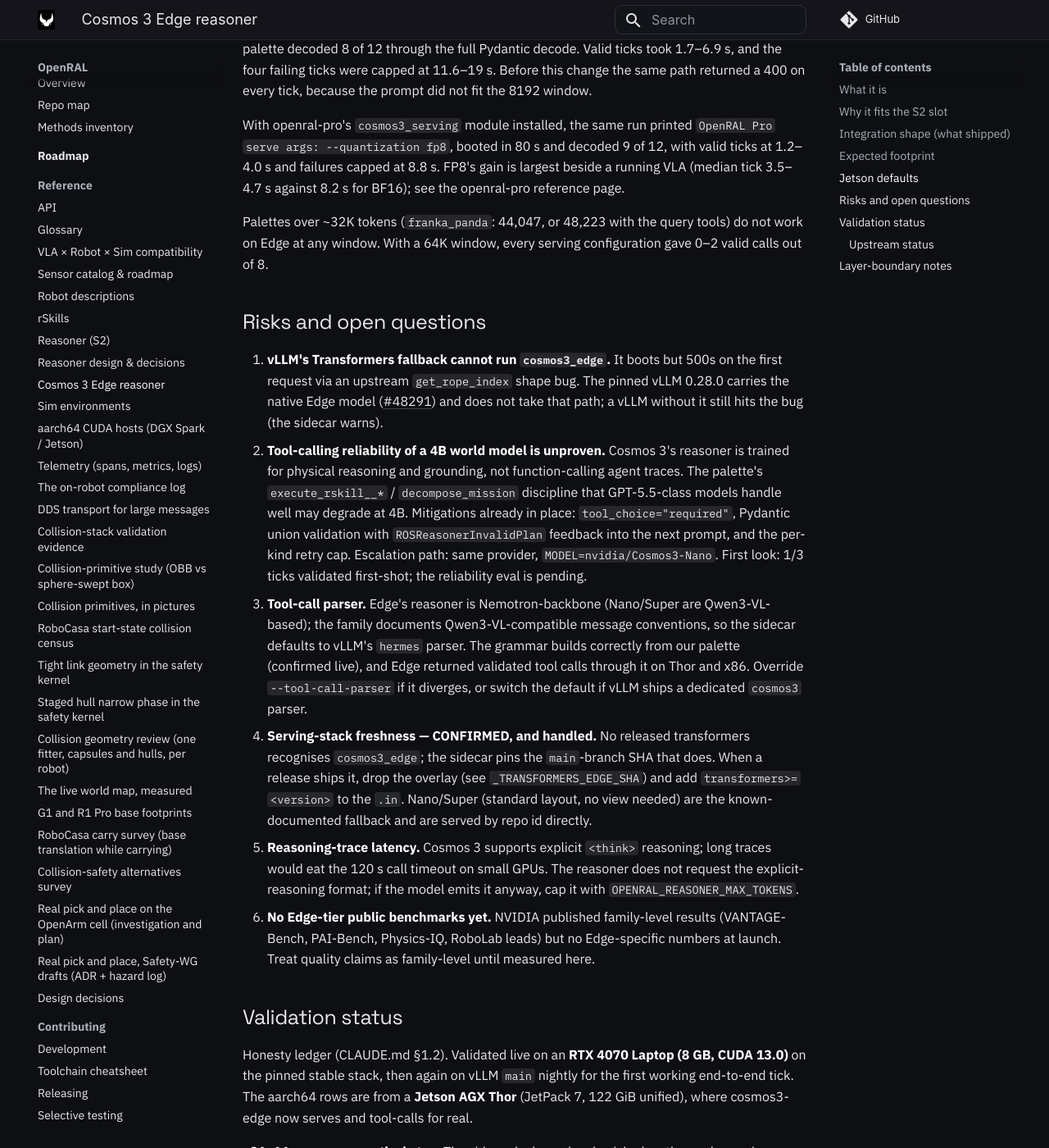
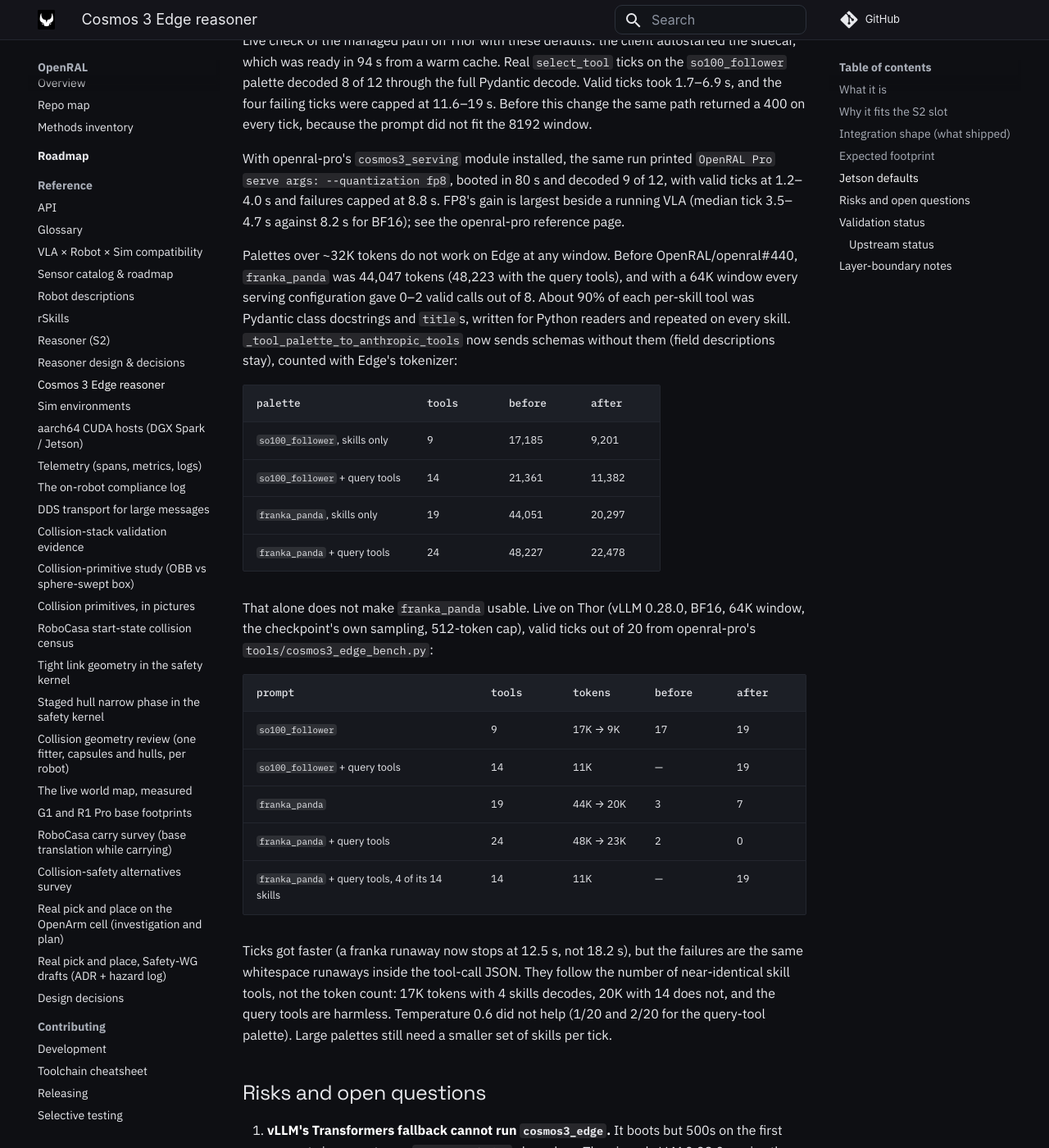
Before and after one commit to OpenRAL/openral, an MkDocs documentation site: the page built from docs/reference/cosmos3-edge-reasoner.md, in a window 1280 px wide and 1400 px high, scrolled down 3866 px. Shown: the whole window at 82% size. Built offline with MkDocs 1.6.1 and Material for MkDocs 9.7.7, drawn with Linux system fonts in a browser that asks for light colours; comment, search, counter and statistics services are not loaded; some of the changed text lies outside the part shown.

Commit message:
fix(reasoner): send tool schemas without Pydantic docstrings and titles (#495)
Every per-skill tool carried ExecuteRskillTool's class docstring, the
GraspTargetRef/PlaceTargetRef docstrings in $defs, and a title on every
node: ~9.4K characters per skill, repeated 14 times on franka_panda. That
is developer prose (Attributes:, Example:, design-note references); the
tool description and field descriptions are the LLM-facing text.
_llm_schema strips both at the one renderer every provider uses.

Cosmos3-Edge tokens (franka_panda + query tools): 48,227 -> 22,478;
so100_follower: 17,185 -> 9,201. Live on Thor, valid ticks of 20:
so100 17 -> 19, franka 3 -> 7, franka + query tools 2 -> 0. Franka still
fails: the runaways follow the number of skill tools, not tokens (4 of
its 14 skills with every query tool: 19/20). Refs #440.

Signed-off-by: Adrian <adrianllopart@gmail.com>
Co-authored-by: Claude Opus 5.5 <noreply@anthropic.com>

```diff
--- a/docs/reference/cosmos3-edge-reasoner.md
+++ b/docs/reference/cosmos3-edge-reasoner.md
@@ -119,7 +119,7 @@ beside a π0.5 VLA, is in openral-pro `docs/reference/cosmos3-edge-jetson.md`.
 |---|---|---|---|
 | `--gpu-memory-utilization` | 0.90 | 0.15 | On unified memory this is a fraction of the whole board, checked as free at start-up. 0.90 asks a Thor for 110 GiB and refuses to boot next to a resident VLA (`Free memory on device cuda:0 (86.63/122.82 GiB) on startup is less than desired`). |
 | `--kv-cache-memory-bytes` | unset | `4G` | Sizes the KV cache directly (37,440 BF16 tokens), so the utilization above only gates start-up. |
-| `--max-model-len` | 8192 | 32768 | Real palettes are 17K+ tokens (`so100_follower` 17,181; with the read-only query tools 21,357). |
+| `--max-model-len` | 8192 | 32768 | Real palettes are 9–23K tokens (`so100_follower` 9,201; `franka_panda` with the read-only query tools 22,478). Before OpenRAL/openral#440 they were 17–48K. |
 | `--enforce-eager` | on | off | Eager mode exists for 8 GB of VRAM. On Thor, CUDA graphs cost nothing in boot time once the compile cache is warm. On Orin, BF16 with CUDA graphs ran a warm tick in 3.7 s. |
 
 Weights stay BF16. Quantized serving is OpenRAL Pro's: the sidecar appends
@@ -148,9 +148,39 @@ With openral-pro's `cosmos3_serving` module installed, the same run printed
 is largest beside a running VLA (median tick 3.5–4.7 s against 8.2 s for
 BF16); see the openral-pro reference page.
 
-Palettes over ~32K tokens (`franka_panda`: 44,047, or 48,223 with the query
-tools) do not work on Edge at any window. With a 64K window, every serving
-configuration gave 0–2 valid calls out of 8.
+Palettes over ~32K tokens do not work on Edge at any window. Before
+OpenRAL/openral#440, `franka_panda` was 44,047 tokens (48,223 with the query
+tools), and with a 64K window every serving configuration gave 0–2 valid calls
+out of 8. About 90% of each per-skill tool was Pydantic class docstrings and
+`title`s, written for Python readers and repeated on every skill.
+`_tool_palette_to_anthropic_tools` now sends schemas without them (field
+descriptions stay), counted with Edge's tokenizer:
+
+| palette | tools | before | after |
+|---|---|---|---|
+| `so100_follower`, skills only | 9 | 17,185 | 9,201 |
+| `so100_follower` + query tools | 14 | 21,361 | 11,382 |
+| `franka_panda`, skills only | 19 | 44,051 | 20,297 |
+| `franka_panda` + query tools | 24 | 48,227 | 22,478 |
+
+That alone does not make `franka_panda` usable. Live on Thor (vLLM 0.28.0,
+BF16, 64K window, the checkpoint's own sampling, 512-token cap), valid ticks
+out of 20 from openral-pro's `tools/cosmos3_edge_bench.py`:
+
+| prompt | tools | tokens | before | after |
+|---|---|---|---|---|
+| `so100_follower` | 9 | 17K → 9K | 17 | 19 |
+| `so100_follower` + query tools | 14 | 11K | — | 19 |
+| `franka_panda` | 19 | 44K → 20K | 3 | 7 |
+| `franka_panda` + query tools | 24 | 48K → 23K | 2 | 0 |
+| `franka_panda` + query tools, 4 of its 14 skills | 14 | 11K | — | 19 |
+
+Ticks got faster (a franka runaway now stops at 12.5 s, not 18.2 s), but the
+failures are the same whitespace runaways inside the tool-call JSON. They
+follow the number of near-identical skill tools, not the token count: 17K
+tokens with 4 skills decodes, 20K with 14 does not, and the query tools are
+harmless. Temperature 0.6 did not help (1/20 and 2/20 for the query-tool
+palette). Large palettes still need a smaller set of skills per tick.
 
 ## Risks and open questions
 
```
Also changed, not shown: docs/methods/06-reasoning-wam-safety-observability.md (+8 -7 lines), 2 other files.
